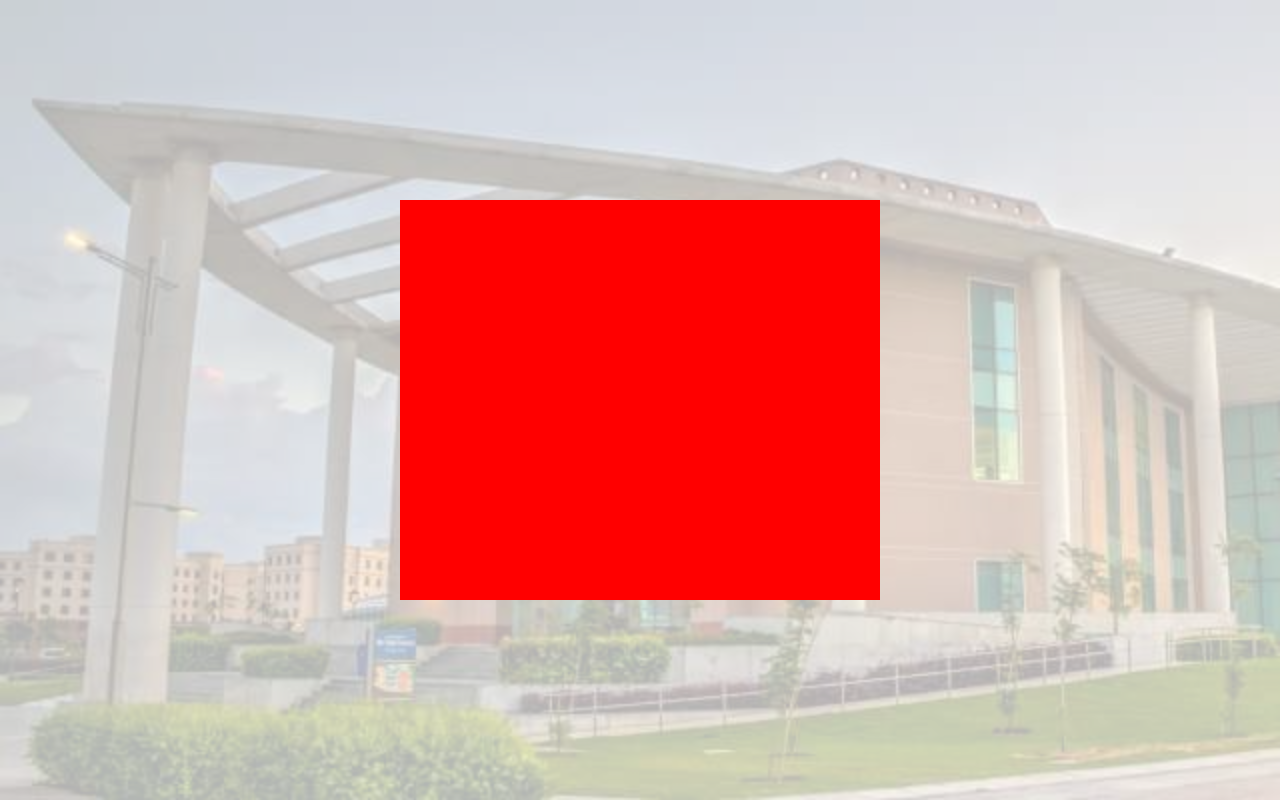
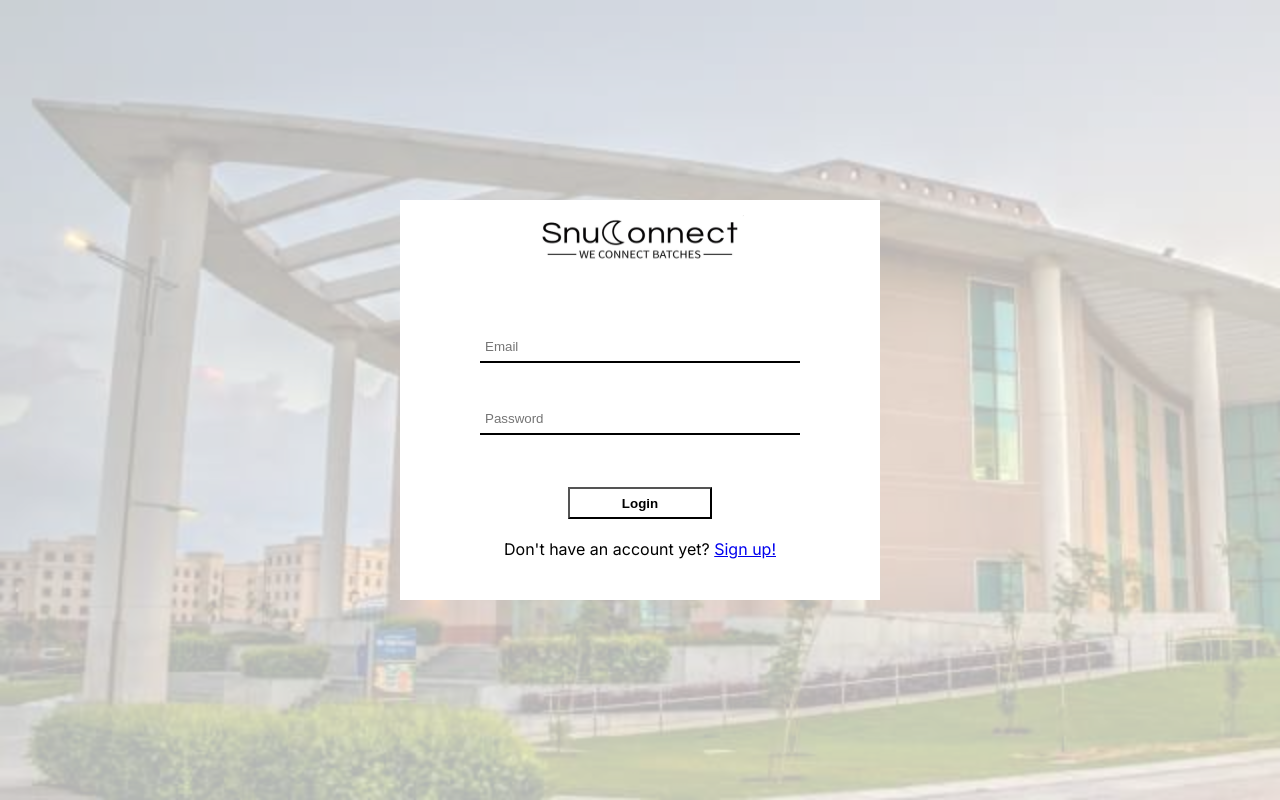
Before and after one commit to AviralChawla20/SNU_CONNECT-MAIN-, a Next.js app: page /login in a window 1280 px wide. Built offline with nearby package versions, Linux system fonts and the light colour scheme; a web font is replaced by a local one.

Commit message:
"Update login and signup pages with new styles, form elements, and role selection for signup"

```diff
--- a/src/app/login/page.module.css
+++ b/src/app/login/page.module.css
@@ -13,7 +13,83 @@
   align-items: center;
 }
 .loginBox {
-  background-color: red;
+  background-color: rgb(255, 255, 255);
   height: 25rem;
   width: 30rem;
+  display: flex;
+  flex-direction: column;
 }
+.logo {
+  margin-top: 15px;
+  width: 100%;
+  height: 3rem;
+  display: flex;
+  justify-content: center;
+  margin-bottom: 3rem;
+}
+.logo img {
+  width: 13rem;
+}
+.credentials {
+  width: 100%;
+  height: 100%;
+  display: flex;
+  flex-direction: column;
+  align-items: center;
+  animation: slidein 1s ease-in-out;
+}
+.form {
+  display: flex;
+  flex-direction: column;
+  align-items: center;
+}
+
+.form input {
+  margin: 20px;
+  height: 2rem;
+  width: 20rem;
+  border: none;
+  outline: none;
+  padding: 5px;
+  border-bottom: 2px solid black;
+}
+.login {
+  margin-top: 2rem;
+  margin-bottom: 20px;
+  height: 2rem;
+  width: 40%;
+  background-color: white;
+  border: 2px soild rgb(0, 0, 0);
+  outline: none;
+  cursor: pointer;
+  font-weight: bold;
+}
+.login:hover {
+  background-color: black;
+  color: white;
+}
+@keyframes slidein {
+  0% {
+    transform: translateX(-2rem);
+    opacity: 0;
+  }
+  100% {
+    transform: translateX(0rem);
+    opacity: 1;
+  }
+}
+/* .roles {
+  height: 3rem;
+  width: 100%;
+  background-color: pink;
+}
+.role{
+  background-color: white;
+  border: 2px solid black;
+  color: black;
+  height: 80%;
+  width: 4rem;
+  margin-left: 1.2rem;
+  border-radius: 20px;
+  cursor: pointer;
+} */
--- a/src/app/login/page.tsx
+++ b/src/app/login/page.tsx
@@ -2,10 +2,28 @@
 import styles from "./page.module.css";
 import Link from "next/link";
 
-export default function Home() {
+export default function Login() {
   return (
     <main className={styles.main}>
-      <div className={styles.loginBox}></div>
+      <div className={styles.loginBox}>
+        <div className={styles.logo}>
+          <img src="Picture1.jpg" alt="" />
+        </div>
+        <div className={styles.credentials}>
+          <form action="" className={styles.form}>
+            <input type="email" placeholder="Email" />
+            <input type="password" placeholder="Password" />
+            <button className={styles.login}>Login</button>
+            <p>
+              Don't have an account yet? <Link href={"/signup"}>Sign up!</Link>
+            </p>
+            {/* <div className={styles.roles}>
+              <button className={styles.role}>Alumni</button>
+              <button className={styles.role}>Student</button>
+            </div> */}
+          </form>
+        </div>
+      </div>
     </main>
   );
 }
--- a/src/app/page.module.css
+++ b/src/app/page.module.css
@@ -40,7 +40,7 @@
   justify-content: center;
   background-image: url("/Alumni1.jpg");
   background-repeat: no-repeat;
-  background-color: rgba(255, 255, 255, 0.7);
+  background-color: rgba(255, 255, 255, 0.8);
   background-blend-mode: lighten;
   align-items: center;
   background-size: cover;
--- a/src/app/signup/page.module.css
+++ b/src/app/signup/page.module.css
@@ -14,6 +14,86 @@
 }
 .loginBox {
   background-color: rgb(255, 255, 255);
-  height: 25rem;
+  height: 30rem;
   width: 30rem;
+  display: flex;
+  flex-direction: column;
 }
+.logo {
+  margin-top: 15px;
+  width: 100%;
+  height: 3rem;
+  display: flex;
+  justify-content: center;
+  margin-bottom: 1rem;
+}
+.logo img {
+  width: 13rem;
+}
+.credentials {
+  width: 100%;
+  height: 100%;
+  display: flex;
+  flex-direction: column;
+  align-items: center;
+  animation: slidein 1s ease-in-out;
+}
+.form {
+  display: flex;
+  flex-direction: column;
+  align-items: center;
+}
+
+.form input {
+  margin: 20px;
+  height: 2rem;
+  width: 20rem;
+  border: none;
+  outline: none;
+  padding: 5px;
+  border-bottom: 2px solid black;
+}
+.login {
+  margin-top: 2rem;
+  margin-bottom: 20px;
+  height: 2rem;
+  width: 40%;
+  background-color: white;
+  border: 2px soild rgb(0, 0, 0);
+  outline: none;
+  cursor: pointer;
+  font-weight: bold;
+}
+.login:hover {
+  background-color: black;
+  color: white;
+}
+@keyframes slidein {
+  0% {
+    transform: translateX(-2rem);
+    opacity: 0;
+  }
+  100% {
+    transform: translateX(0rem);
+    opacity: 1;
+  }
+}
+.role {
+  margin-top: 20px;
+  background-color: white;
+  border: 2px solid black;
+  color: black;
+  height: 2rem;
+  width: 7rem;
+  margin-left: 1.2rem;
+  border-radius: 20px;
+  cursor: pointer;
+}
+.role:hover {
+  background-color: black;
+  color: white;
+}
+.role.selected {
+  background-color: black;
+  color: white;
+}
```
Also changed, not shown: src/app/signup/page.tsx (+102 -2 lines).
